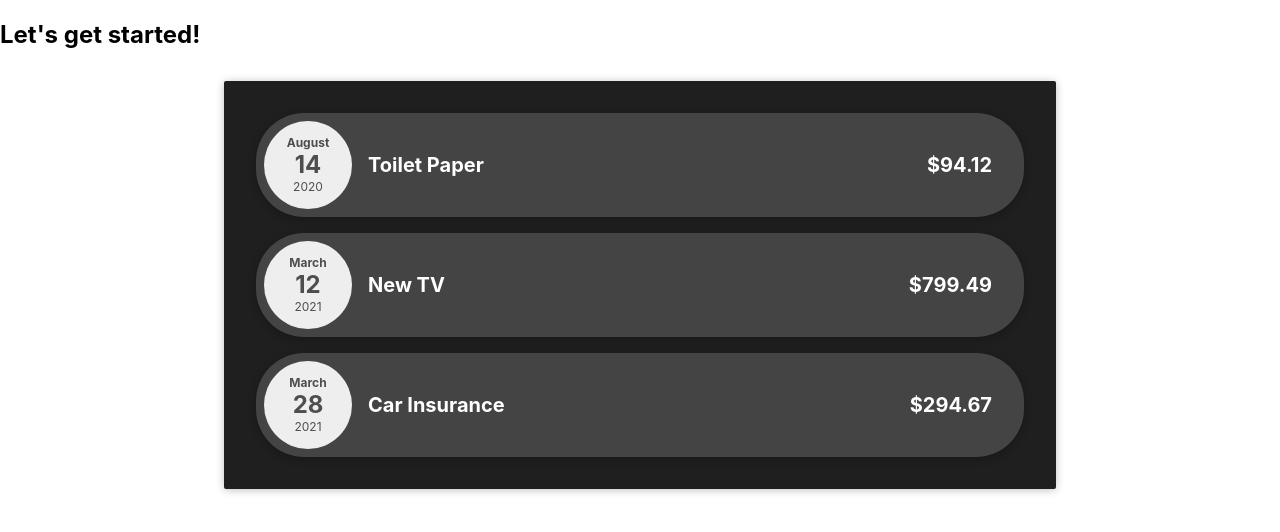
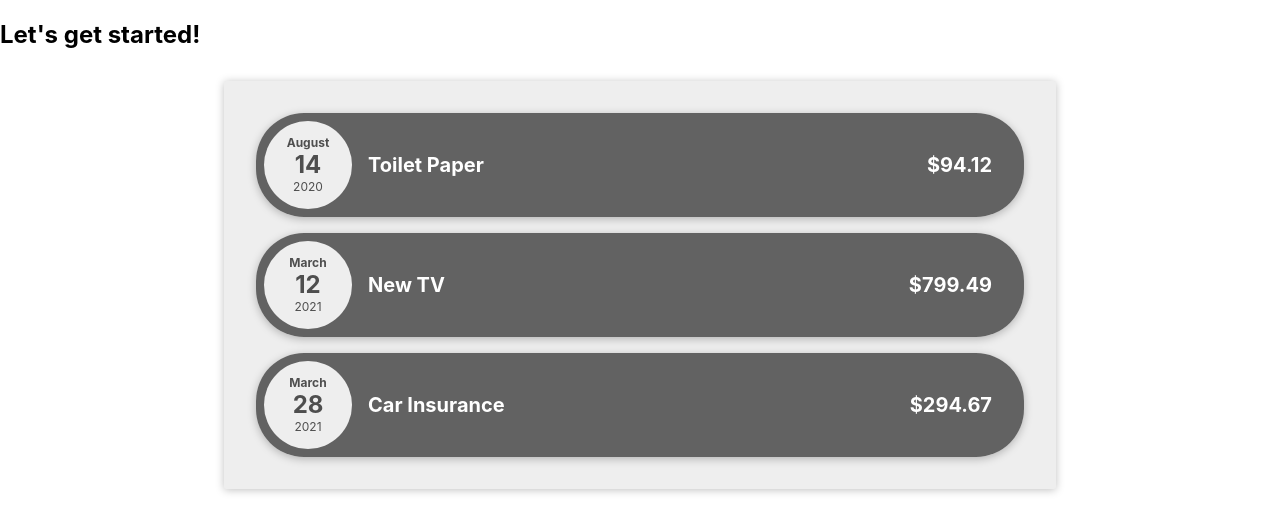
Before and after one commit to evanbechtol/react-complete, a JavaScript app: page / in a window 1280 px wide. Shown: the top 532 px of the page. Built offline with nearby package versions, Linux system fonts and the light colour scheme.

Commit message:
Update Expense Component and styles
- Update Expenses.js
    - Replace wrapper div with card component
Update Expenses.css
    - Modify background-color property to #eee

```diff
--- a/src/components/Expenses.css
+++ b/src/components/Expenses.css
@@ -1,9 +1,7 @@
 .expenses {
     padding: 1rem;
-    background-color: rgb(31, 31, 31);
+    background-color: #eee;
     margin: 2rem auto;
     width: 50rem;
     max-width: 95%;
-    border-radius: 2px;
-    box-shadow: 0 1px 8px rgba(0, 0, 0, 0.25);
 }
--- a/src/components/Expenses.js
+++ b/src/components/Expenses.js
@@ -1,15 +1,16 @@
 import ExpenseItem from "./ExpenseItem";
 import "./Expenses.css";
+import Card from "./Card";
 
 function Expenses(props) {
     const {expenses} = props;
 
     return (
-        <div className="expenses">
+        <Card className="expenses">
             <ExpenseItem title={expenses[0].title} amount={expenses[0].amount} date={expenses[0].date}/>
             <ExpenseItem title={expenses[1].title} amount={expenses[1].amount} date={expenses[1].date}/>
             <ExpenseItem title={expenses[2].title} amount={expenses[2].amount} date={expenses[2].date}/>
-        </div>
+        </Card>
     );
 }
 
```
